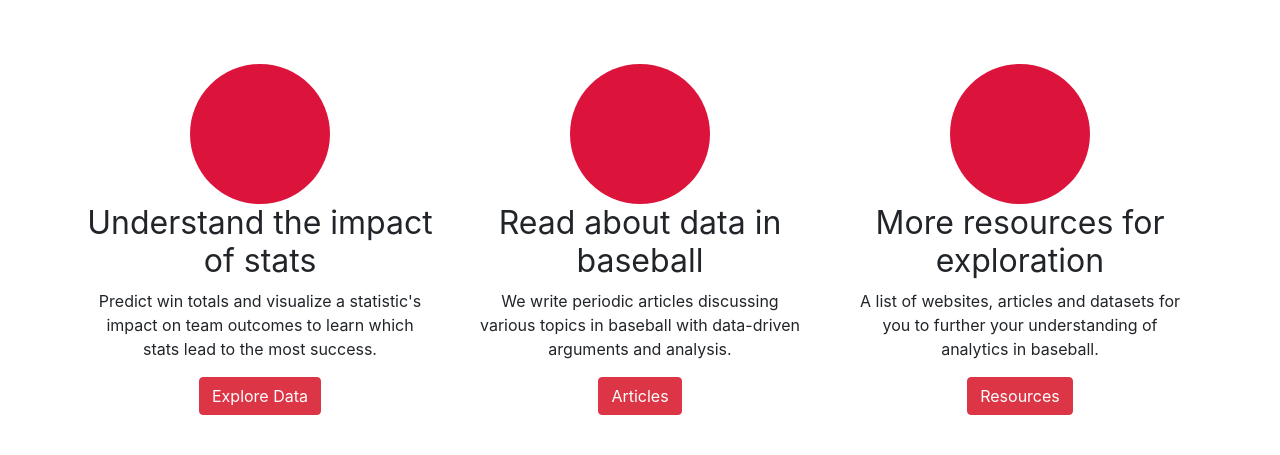
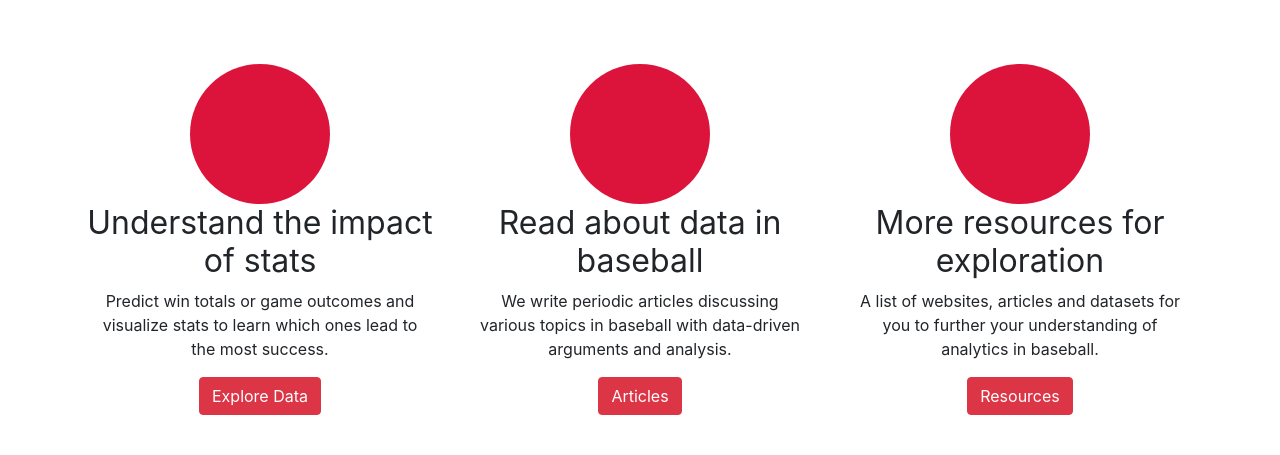
Before and after one commit to devindhaliwal/baseball-analytics, a Flask app: page / in a window 1280 px wide. Shown: the part 568-1023 px from the top of the page. Run offline with Flask 2, Linux system fonts and the light colour scheme; parts of the project's set-up code (start-up, migrations or seed data) failed here and were passed over; some libraries are stand-ins or nearby versions.

Commit message:
changed data blurb

```diff
--- a/Baseball-Analytica/templates/home.html
+++ b/Baseball-Analytica/templates/home.html
@@ -102,7 +102,7 @@
       <div class="col-lg-4">
         <svg class="bd-placeholder-img rounded-circle" width="140" height="140" xmlns="http://www.w3.org/2000/svg" preserveAspectRatio="xMidYMid slice" focusable="false" role="img" aria-label="Placeholder: 140x140"><title>Placeholder</title><rect width="100%" height="100%" fill="#DC143C"/><text x="50%" y="50%" fill="#DC143C" dy=".3em">140x140</text></svg>
         <h2>Understand the impact of stats</h2>
-        <p>Predict win totals and visualize a statistic's impact on team outcomes to learn which stats lead to the most success.</p>
+        <p>Predict win totals or game outcomes and visualize stats to learn which ones lead to the most success.</p>
         <p><a href="{{ url_for('data') }}" class="btn btn-danger">Explore Data</a></p>
       </div><!-- /.col-lg-4 -->
       <div class="col-lg-4">
```
